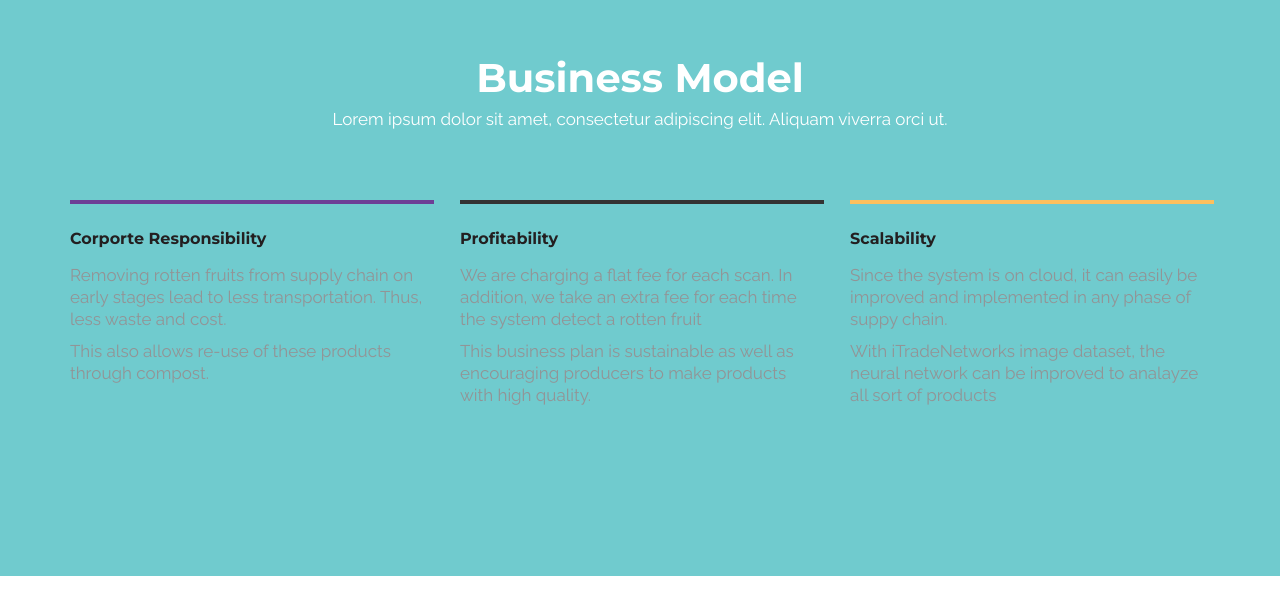
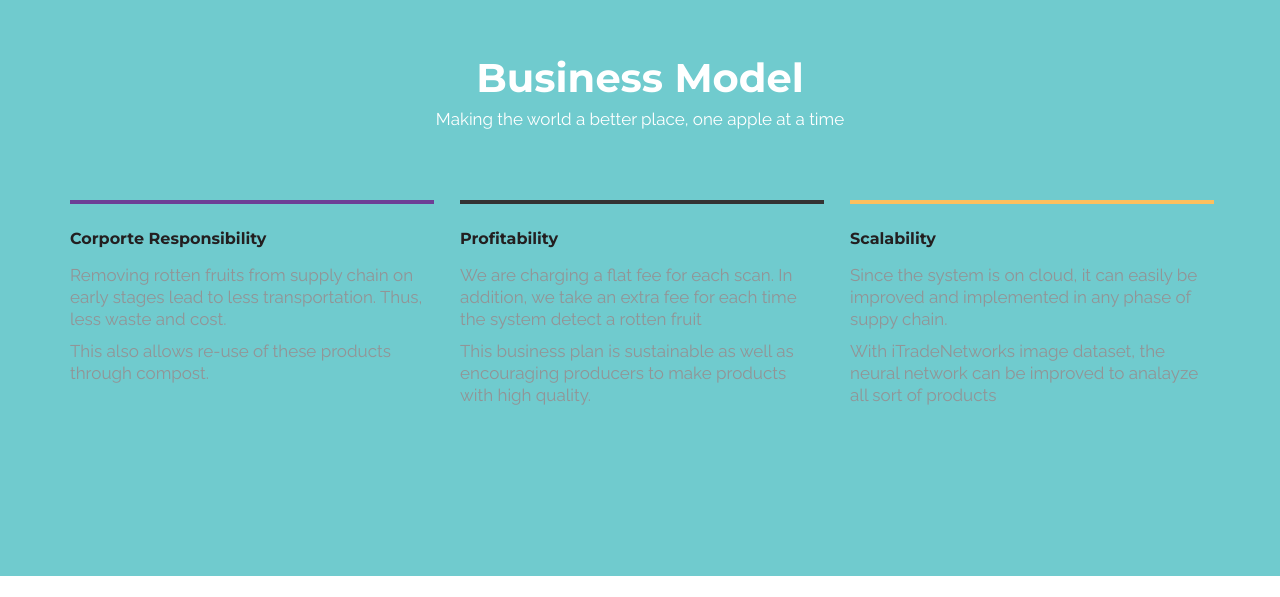
Before and after one commit to succculent/Juicy-Apple, a plain HTML site: page Snow Free Website Template - Free-CSS.com/index.html in a window 1280 px wide. Shown: the part 2228-2825 px from the top of the page. Drawn offline with nearby package versions, Linux system fonts and the light colour scheme.

Commit message:
Update index.html

```diff
--- a/Snow Free Website Template - Free-CSS.com/index.html
+++ b/Snow Free Website Template - Free-CSS.com/index.html
@@ -132,7 +132,7 @@
         <div class="row margin-40">
           <div class="col-sm-8 col-sm-offset-2 text-center">
             <h2 class="white">Business Model</h2>
-            <p class="white">Lorem ipsum dolor sit amet, consectetur adipiscing elit. Aliquam viverra orci ut.</p>
+            <p class="white">Making the world a better place, one apple at a time</p>
           </div>
         </div>
 
```
